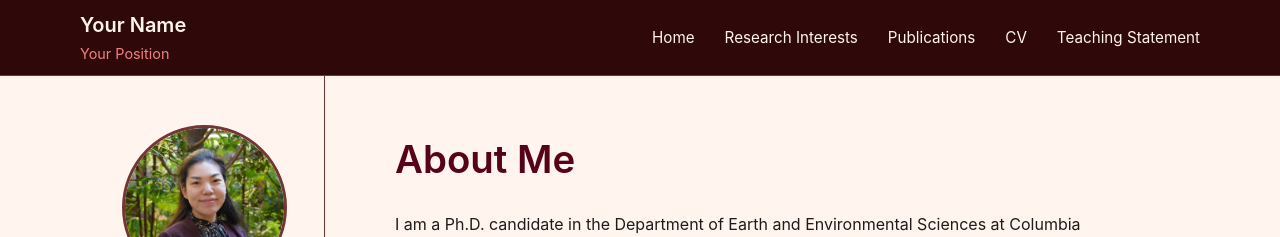
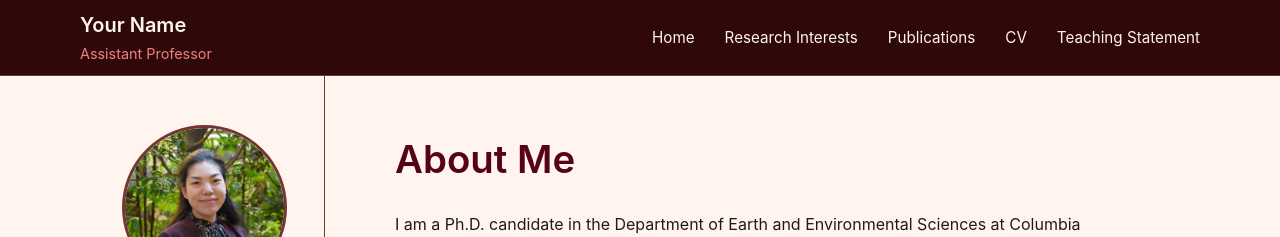
Before and after one commit to isugiura/isugiura.github.io, a Jekyll site: the page built from index.md, in a window 1280 px wide. Shown: the top 237 px of the page. Built offline with Jekyll 4.4.1, drawn with Linux system fonts in a browser that asks for light colours.

Commit message:
Using _data/site_info.yml inputs

```diff
--- a/_layouts/default.html
+++ b/_layouts/default.html
@@ -49,7 +49,7 @@
         </a>
 
         <span>
-          Your Position
+          {{ site.data.site_info.position }}
         </span>
 
       </div>
```
